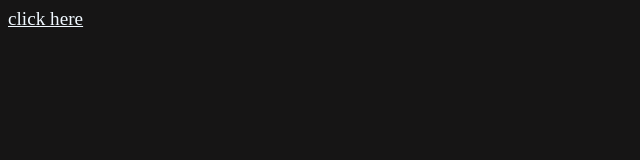
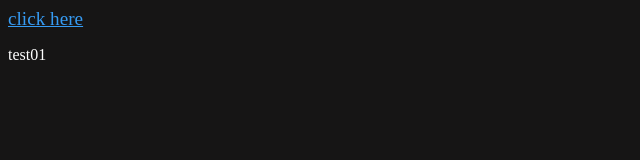
Before and after one commit to B1229049/webar, a plain HTML site: page index.html in a window 1280 px wide. Shown: the whole page, without its empty margins (0-640 px from the left). Drawn offline with Linux system fonts and the light colour scheme.

Commit message:
only web2

```diff
--- a/index.html
+++ b/index.html
@@ -4,10 +4,11 @@
     <style>
         body {
             background-color: rgb(22, 21, 21);
+            color: white;
         }
 
         a {
-            color:aliceblue;
+            color: rgb(54, 155, 243);
             right: 50%;
             top: 50%;
             font-size: larger;
@@ -17,5 +18,6 @@
 </head>
 <body>
     <a href="webar-frontend/index.html">click here</a>
+    <p>test01</p>
 </body>
 </html>
```
